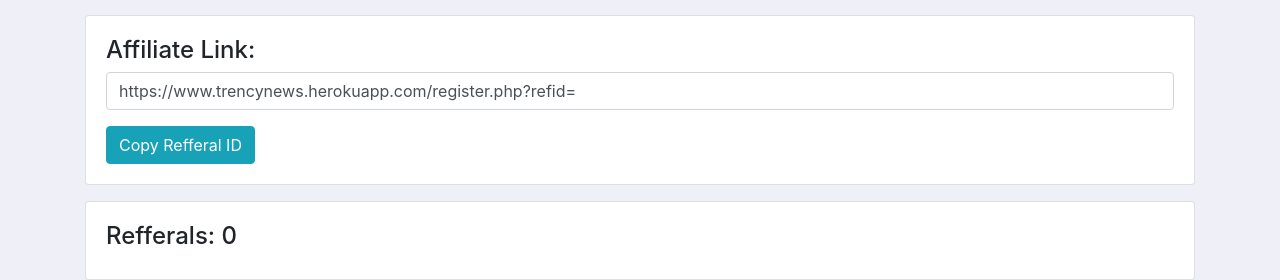
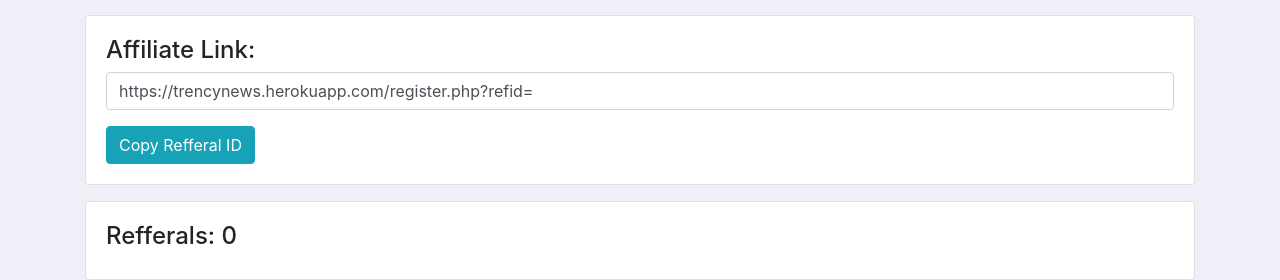
Before and after one commit to ubanitc/trency, a PHP site: page /profile.php in a window 1280 px wide. Shown: the part 569-849 px from the top of the page. Run offline with PHP 8.4, Linux system fonts and the light colour scheme; the visitor is signed in with stand-in values (Sample User, id 1); data that the repository does not hold is empty; some libraries are stand-ins or nearby versions.

Commit message:
Update profile.php

```diff
--- a/profile.php
+++ b/profile.php
@@ -76,7 +76,7 @@ if(isset($_SESSION['userid'])){
 
         <div class="card-body">
                 <h4>Affiliate Link:</h4>
-                <input class="form-control mb-3"type="text" value="https://www.trencynews.herokuapp.com/register.php?refid=<?php echo $user->name?>" id="myInput">
+                <input class="form-control mb-3"type="text" value="https://trencynews.herokuapp.com/register.php?refid=<?php echo $user->name?>" id="myInput">
 <button onclick="myFunction()" class="btn btn-info" id="p1">Copy Refferal ID</button>
 
 
```
